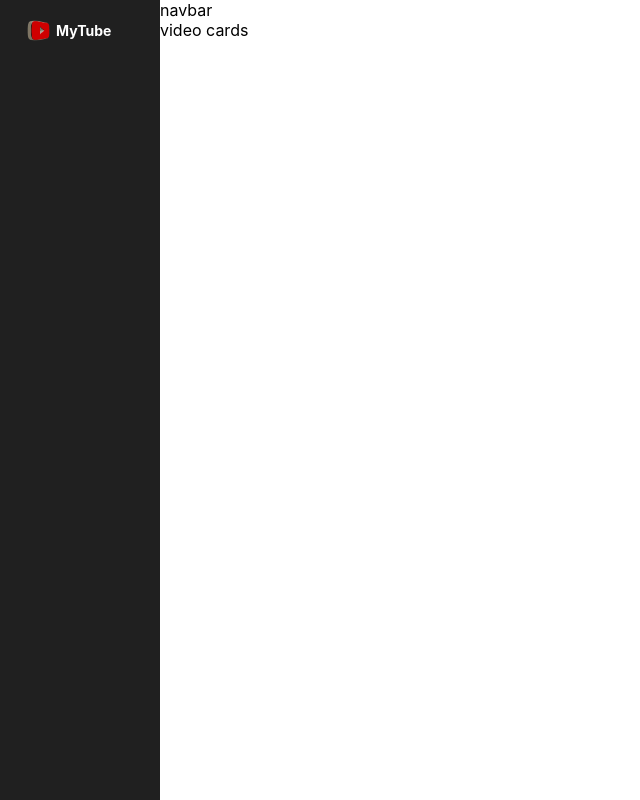
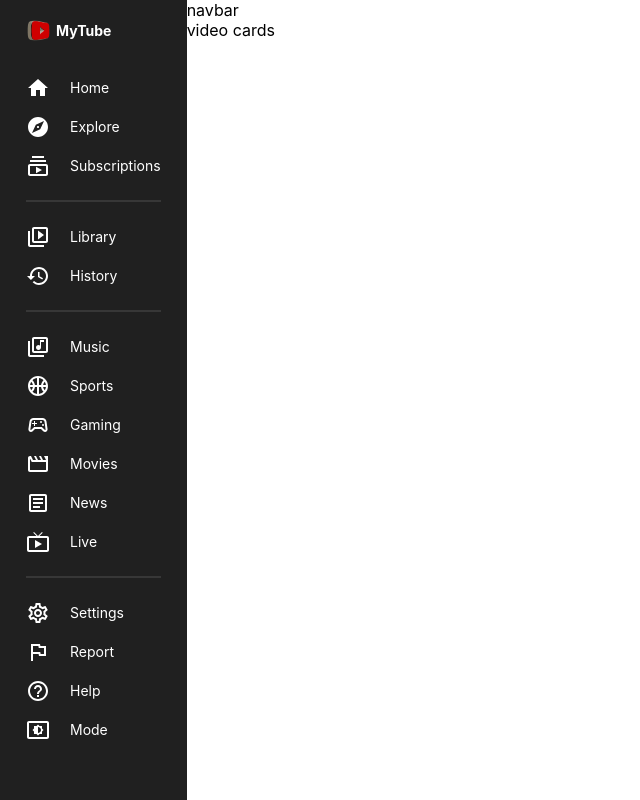
Before and after one commit to fsdFelipe/clone-youtube2022-FrontEnd, a React (Create React App) app: page / in a window 1280 px wide. Shown: the whole page, without its empty margins (0-640 px from the left). Built offline with nearby package versions, Linux system fonts and the light colour scheme.

Commit message:
Add items do menu Material-UI

```diff
--- a/package.json
+++ b/package.json
@@ -3,6 +3,11 @@
   "version": "0.1.0",
   "private": true,
   "dependencies": {
+    "@emotion/react": "^11.10.5",
+    "@emotion/styled": "^11.10.5",
+    "@mui/icons-material": "^5.10.16",
+    "@mui/material": "^5.10.16",
+    "@mui/styled-engine-sc": "^5.10.16",
     "@testing-library/jest-dom": "^5.16.5",
     "@testing-library/react": "^13.4.0",
     "@testing-library/user-event": "^13.5.0",
--- a/src/components/Menu/index.js
+++ b/src/components/Menu/index.js
@@ -1,6 +1,21 @@
 import React from "react";
 import styled from 'styled-components';
 import MyTube from '../../assets/img/logo.png'
+import HomeIcon from '@mui/icons-material/Home';
+import ExploreIcon from '@mui/icons-material/Explore';
+import SubscriptionsOutlinedIcon from "@mui/icons-material/SubscriptionsOutlined";
+import VideoLibraryOutlinedIcon from "@mui/icons-material/VideoLibraryOutlined";
+import HistoryOutlinedIcon from "@mui/icons-material/HistoryOutlined";
+import LibraryMusicOutlinedIcon from "@mui/icons-material/LibraryMusicOutlined";
+import SportsEsportsOutlinedIcon from "@mui/icons-material/SportsEsportsOutlined";
+import SportsBasketballOutlinedIcon from "@mui/icons-material/SportsBasketballOutlined";
+import MovieOutlinedIcon from "@mui/icons-material/MovieOutlined";
+import ArticleOutlinedIcon from "@mui/icons-material/ArticleOutlined";
+import LiveTvOutlinedIcon from "@mui/icons-material/LiveTvOutlined";
+import SettingsOutlinedIcon from "@mui/icons-material/SettingsOutlined";
+import FlagOutlinedIcon from "@mui/icons-material/FlagOutlined";
+import HelpOutlineOutlinedIcon from "@mui/icons-material/HelpOutlineOutlined";
+import SettingsBrightnessOutlinedIcon from "@mui/icons-material/SettingsBrightnessOutlined";
 
 const Container = styled.div`
 flex : 1;
@@ -26,6 +41,19 @@
 height : 25px;
 `;
 
+const Item = styled.div`
+display : flex;
+align-items: center;
+gap: 20px;
+cursor: pointer;
+padding: 7.5px 0px;
+`;
+
+const Hr = styled.hr`
+margin: 15px 0px;
+border: 0.5px solid #373737;
+`
+
 function Menu() {
   return (
     <Container>
@@ -34,6 +62,69 @@
           <Img src={MyTube}/>
           MyTube
         </Logo>
+        <Item>
+          <HomeIcon/>
+          Home
+        </Item>
+        <Item>
+          <ExploreIcon/>
+          Explore
+        </Item>
+        <Item>
+          <SubscriptionsOutlinedIcon />
+          Subscriptions
+        </Item>
+        <Hr />
+        <Item>
+          <VideoLibraryOutlinedIcon />
+          Library
+        </Item>
+        <Item>
+          <HistoryOutlinedIcon />
+          History
+        </Item>
+        <Hr />
+        <Item>
+          <LibraryMusicOutlinedIcon />
+          Music
+        </Item>
+        <Item>
+          <SportsBasketballOutlinedIcon />
+          Sports
+        </Item>
+        <Item>
+          <SportsEsportsOutlinedIcon />
+          Gaming
+        </Item>
+        <Item>
+          <MovieOutlinedIcon />
+          Movies
+        </Item>
+        <Item>
+          <ArticleOutlinedIcon />
+          News
+        </Item>
+        <Item>
+          <LiveTvOutlinedIcon />
+          Live
+        </Item>
+        <Hr />
+        <Item>
+          <SettingsOutlinedIcon />
+          Settings
+        </Item>
+        <Item>
+          <FlagOutlinedIcon />
+          Report
+        </Item>
+        <Item>
+          <HelpOutlineOutlinedIcon />
+          Help
+        </Item>
+        <Item >
+          <SettingsBrightnessOutlinedIcon />
+           Mode
+        </Item>
       </Wrapper>
     </Container>
   );
```
Also changed, not shown: 1 other file (tests, documents, lock files or other folders).
